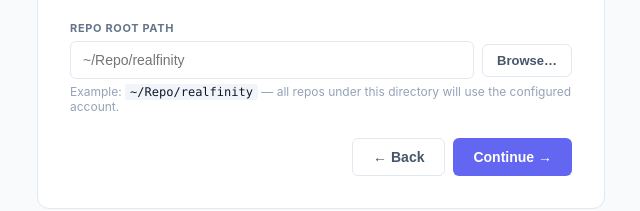
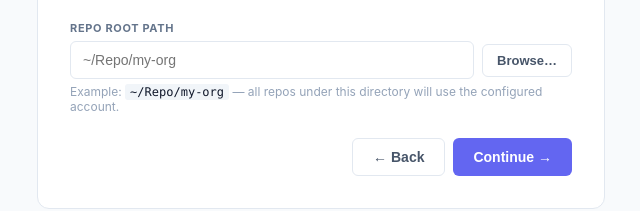
Before and after one commit to KipperBush/git-account-setup, a website: page public/index.html in a window 1280 px wide. Both pictures are taken after a click on the button "Continue →". Shown: the part 246-457 px from the top of the page, 319-959 px from the left. Drawn offline with Linux system fonts and the light colour scheme.

Commit message:
chore: remove realfinity references

```diff
--- a/public/index.html
+++ b/public/index.html
@@ -60,10 +60,10 @@
         <div class="form-group">
           <label for="input-path">Repo root path</label>
           <div class="input-group">
-            <input id="input-path" type="text" placeholder="~/Repo/realfinity" autocomplete="off">
+            <input id="input-path" type="text" placeholder="~/Repo/my-org" autocomplete="off">
             <button type="button" class="btn-secondary btn-sm" id="btn-browse">Browse…</button>
           </div>
-          <div class="help-text">Example: <code>~/Repo/realfinity</code> — all repos under this directory will use the configured account.</div>
+          <div class="help-text">Example: <code>~/Repo/my-org</code> — all repos under this directory will use the configured account.</div>
         </div>
         <div id="prefill-notice" class="notice notice-info" style="display:none">
           ✓ Existing configuration found — fields pre-filled. You can edit them.
```
Also changed, not shown: tests/gitconfig.test.js (+1 -1 lines).
